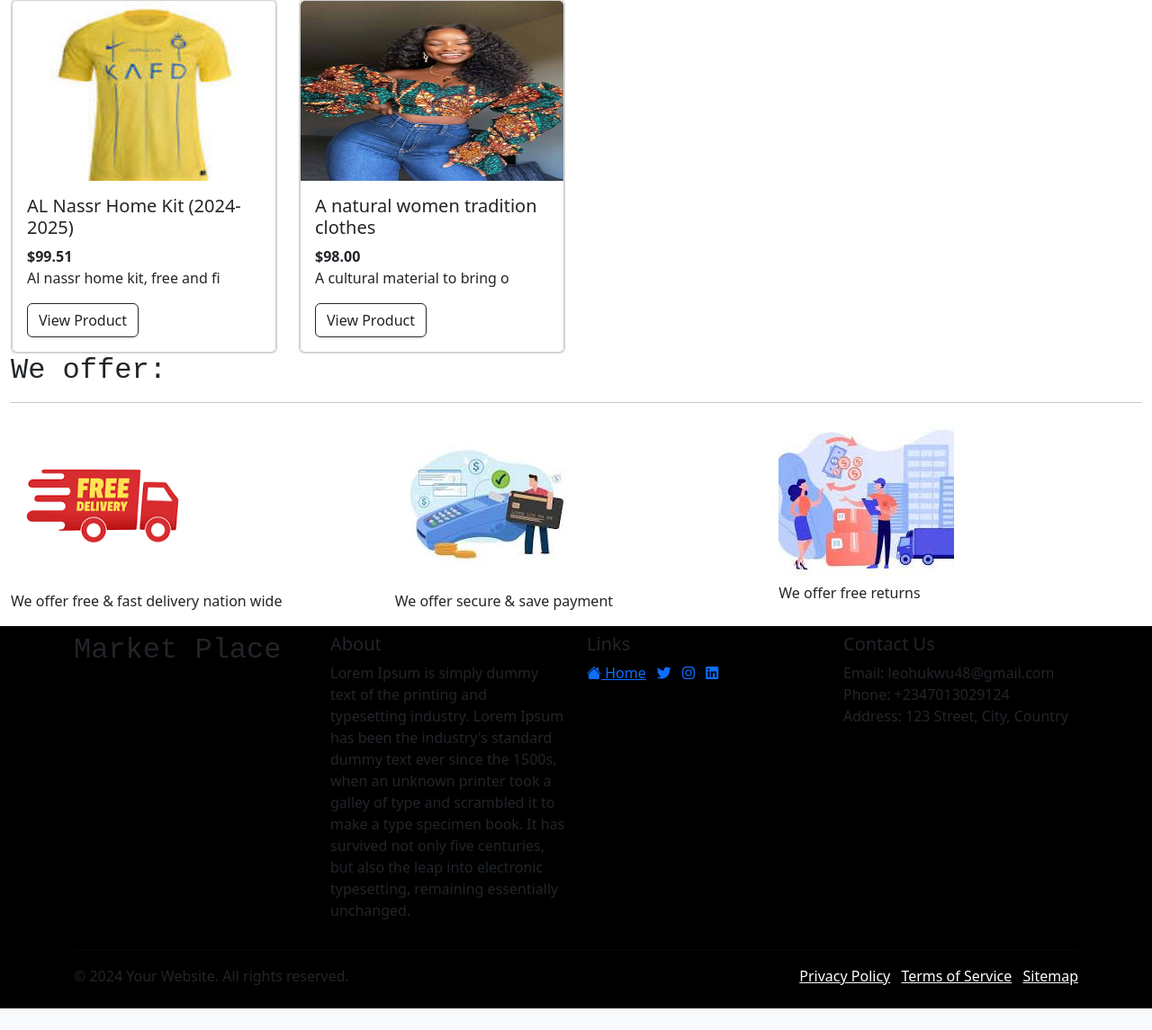
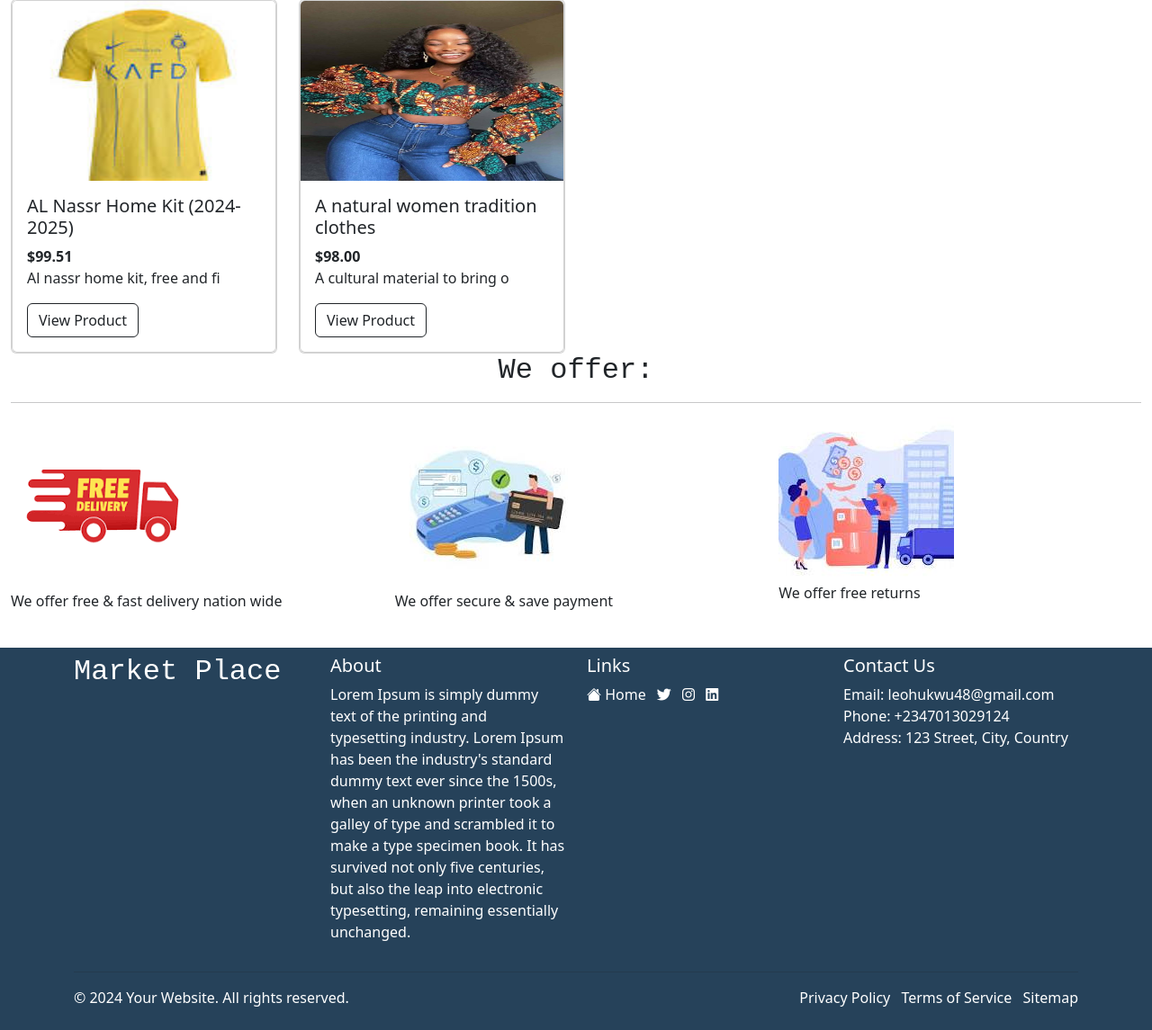
Before and after one commit to jiggyboy1/market_place, a Django app: page / in a window 1280 px wide. Shown: the part 1642-2787 px from the top of the page at 90% size. Before the commit the page ends 2763 px from the top, so only its background shows below. Run offline with Django 5.2, Linux system fonts and the light colour scheme; data comes from the database, SQL or seed files in the repository.

Commit message:
initial commit

```diff
--- a/static/css/style.css
+++ b/static/css/style.css
@@ -9,5 +9,25 @@
 }
 
 .footer{
-    background-color: black;
+    background-color: #26425a;
 }
+
+.footer h2{
+    color: white;
+}
+
+.footer h5{
+    color: white;
+}
+
+.footer a {
+    color: white;
+    text-decoration: none;
+}
+
+.footer p{
+    color: white;
+}
+.footer ul {
+    color: white;
+}
--- a/templates/home.html
+++ b/templates/home.html
@@ -107,7 +107,7 @@
     <section>
         <div class="row">
             <div class="col">
-                <h2>We offer: </h2>
+                <h2 style="text-align: center;">We offer: </h2>
                 <hr>
                 <div class="row">
                     <div class="col-6 col-lg-4">
--- a/templates/partial/main.html
+++ b/templates/partial/main.html
@@ -16,6 +16,7 @@
 
 
     {% endblock %}
+    <br>
     {% include 'partial/footer.html' %}
     <script src="https://cdn.jsdelivr.net/npm/bootstrap@5.3.3/dist/js/bootstrap.bundle.min.js" integrity="sha384-YvpcrYf0tY3lHB60NNkmXc5s9fDVZLESaAA55NDzOxhy9GkcIdslK1eN7N6jIeHz" crossorigin="anonymous"></script>
 </body>
```
